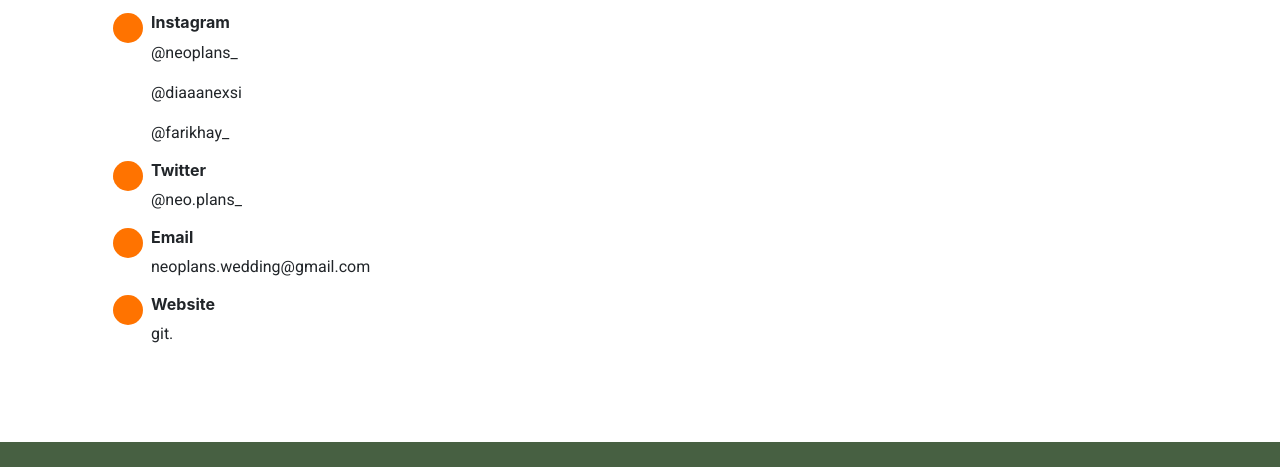
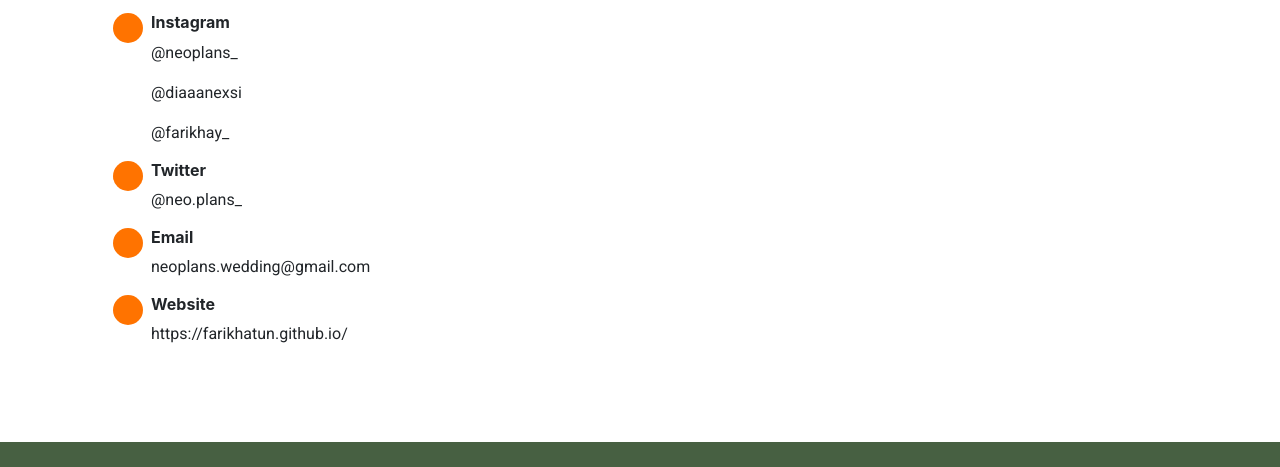
Before and after one commit to Farikhatun/farikha.github.io, a plain HTML site: page contact.html in a window 1280 px wide. Shown: the part 583-1050 px from the top of the page. Drawn offline with Linux system fonts and the light colour scheme.

Commit message:
https://farikhatun.github.io/

```diff
--- a/contact.html
+++ b/contact.html
@@ -126,7 +126,7 @@
             </div>
             <div class="ml-2">
               <h6 style="font-weight: bold">Website</h6>
-              <p>git.</p>
+              <p>https://farikhatun.github.io/</p>
             </div>
           </div>
         </div>
```
